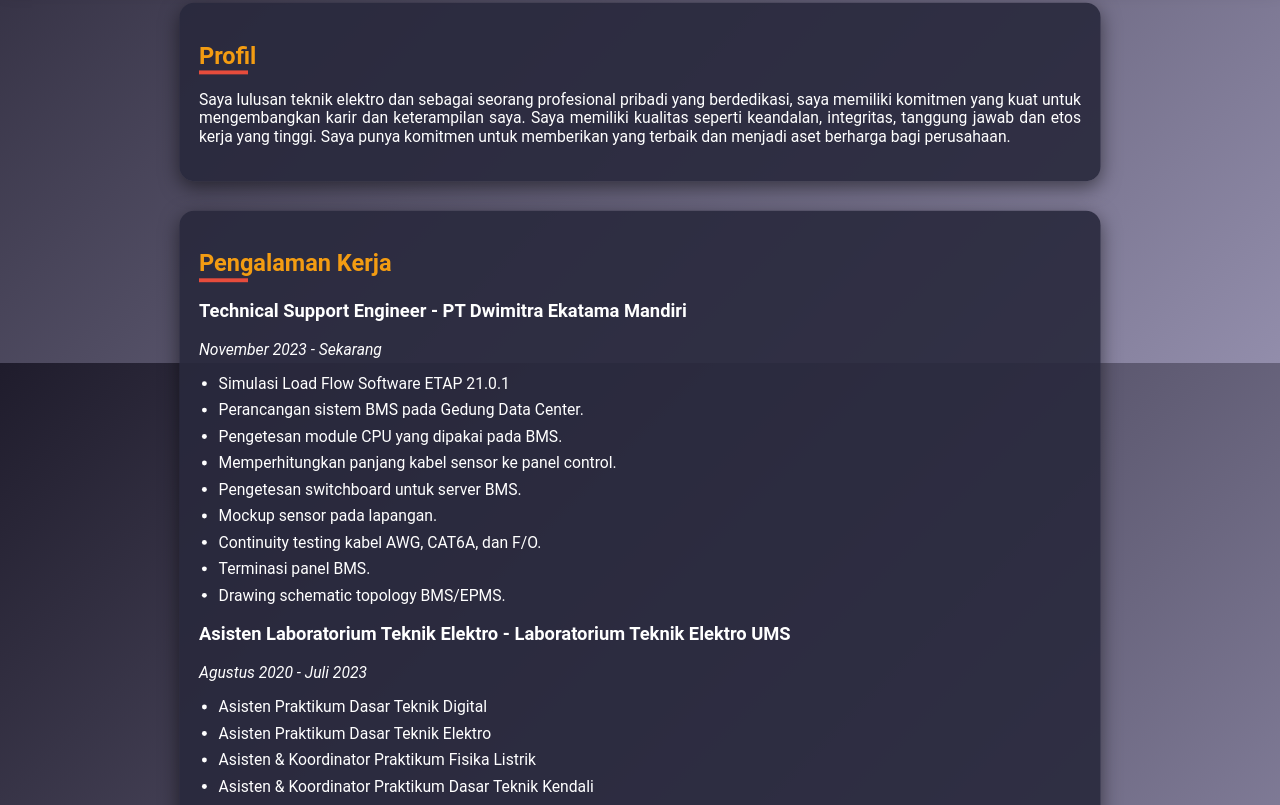
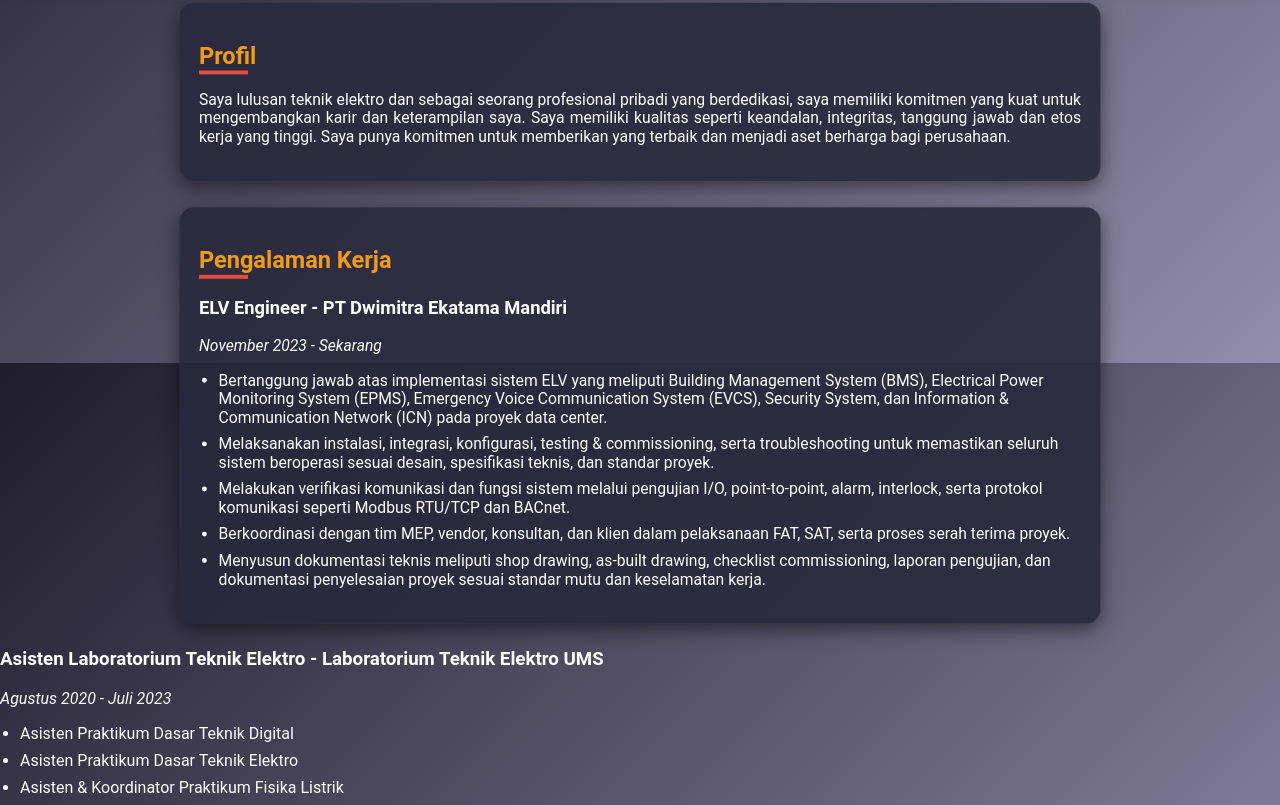
Before and after one commit to IlhamDanaPratama/CV-IlhamDanaPratama, a plain HTML site: page index.html in a window 1280 px wide. Shown: the part 437-1242 px from the top of the page. Drawn offline with Linux system fonts and the light colour scheme.

Commit message:
Change job title to ELV Engineer and update details
Updated job title and responsibilities for ELV Engineer role.

```diff
--- a/index.html
+++ b/index.html
@@ -311,20 +311,17 @@
     </div>
 
     <div class="section">
-        <h2 class="section-title">Pengalaman Kerja</h2>
-        <h3>Technical Support Engineer - PT Dwimitra Ekatama Mandiri</h3>
-        <p><em>November 2023 - Sekarang</em></p>
-        <ul>
-            <li>Simulasi Load Flow Software ETAP 21.0.1</li>
-            <li>Perancangan sistem BMS pada Gedung Data Center.</li>
-            <li>Pengetesan module CPU yang dipakai pada BMS.</li>
-            <li>Memperhitungkan panjang kabel sensor ke panel control.</li>
-            <li>Pengetesan switchboard untuk server BMS.</li>
-            <li>Mockup sensor pada lapangan.</li>
-            <li>Continuity testing kabel AWG, CAT6A, dan F/O.</li>
-            <li>Terminasi panel BMS.</li>
-            <li>Drawing schematic topology BMS/EPMS.</li>
-        </ul>
+    <h2 class="section-title">Pengalaman Kerja</h2>
+    <h3>ELV Engineer - PT Dwimitra Ekatama Mandiri</h3>
+    <p><em>November 2023 - Sekarang</em></p>
+    <ul>
+        <li>Bertanggung jawab atas implementasi sistem ELV yang meliputi Building Management System (BMS), Electrical Power Monitoring System (EPMS), Emergency Voice Communication System (EVCS), Security System, dan Information & Communication Network (ICN) pada proyek data center.</li>
+        <li>Melaksanakan instalasi, integrasi, konfigurasi, testing & commissioning, serta troubleshooting untuk memastikan seluruh sistem beroperasi sesuai desain, spesifikasi teknis, dan standar proyek.</li>
+        <li>Melakukan verifikasi komunikasi dan fungsi sistem melalui pengujian I/O, point-to-point, alarm, interlock, serta protokol komunikasi seperti Modbus RTU/TCP dan BACnet.</li>
+        <li>Berkoordinasi dengan tim MEP, vendor, konsultan, dan klien dalam pelaksanaan FAT, SAT, serta proses serah terima proyek.</li>
+        <li>Menyusun dokumentasi teknis meliputi shop drawing, as-built drawing, checklist commissioning, laporan pengujian, dan dokumentasi penyelesaian proyek sesuai standar mutu dan keselamatan kerja.</li>
+    </ul>
+</div>
 
         <h3>Asisten Laboratorium Teknik Elektro - Laboratorium Teknik Elektro UMS</h3>
         <p><em>Agustus 2020 - Juli 2023</em></p>
```
